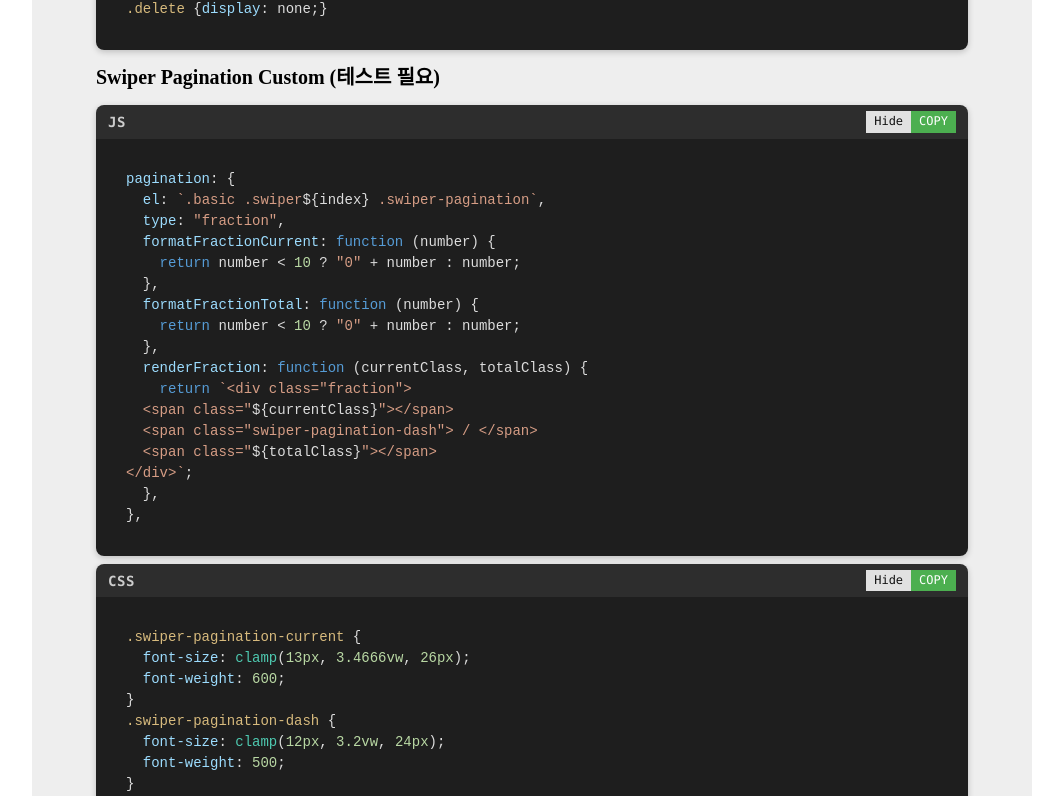
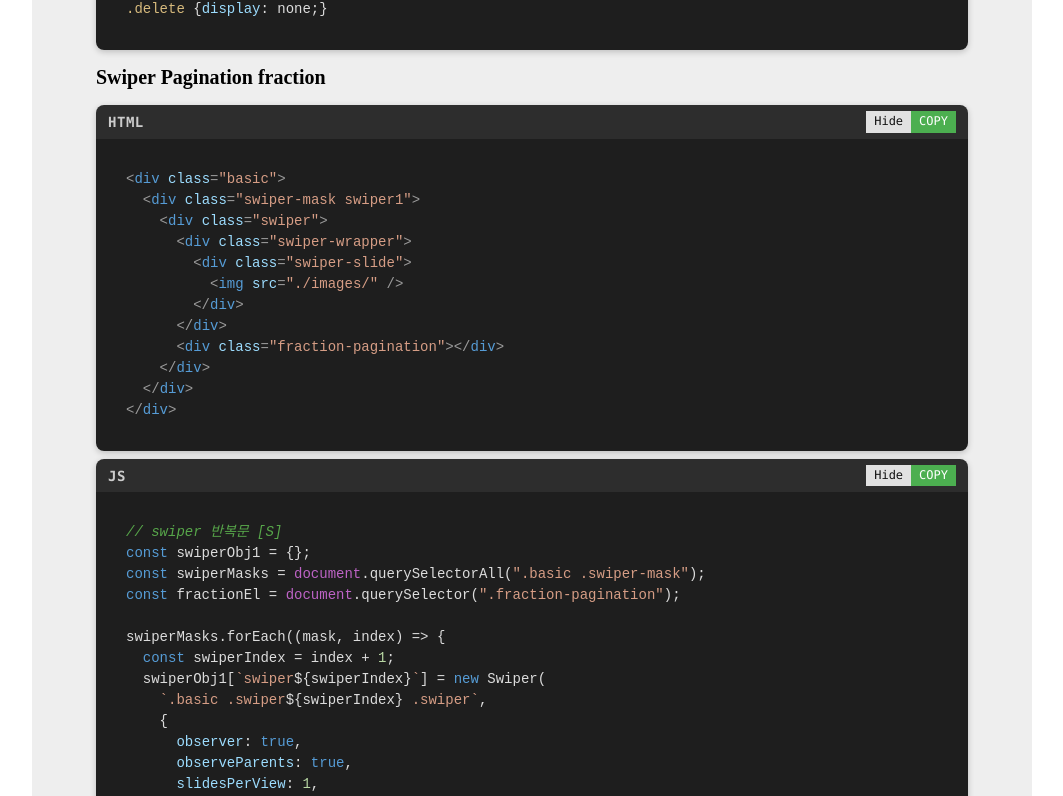
Before and after one commit to sangyeop0529/Px-to-Vw, a React (Vite) app: page / in a window 1280 px wide. Shown: the part 8260-9056 px from the top of the page, without its empty margins (108-1171 px from the left). Built offline with nearby package versions, Linux system fonts and the light colour scheme.

Commit message:
fraction 코드 수정

```diff
--- a/src/codes/codeExamples.ts
+++ b/src/codes/codeExamples.ts
@@ -373,42 +373,67 @@ checkSchedules();
     ],
     [
       {
-        id: "pagination-custom-1",
-        title: "Swiper Pagination Custom (테스트 필요)",
-        type: "JS",
-        code: `pagination: {
-  el: \`.basic .swiper\${index} .swiper-pagination\`,
-  type: "fraction",
-  formatFractionCurrent: function (number) {
-    return number < 10 ? "0" + number : number;
-  },
-  formatFractionTotal: function (number) {
-    return number < 10 ? "0" + number : number;
-  },
-  renderFraction: function (currentClass, totalClass) {
-    return \`<div class="fraction">
-  <span class="\${currentClass}"></span>
-  <span class="swiper-pagination-dash"> / </span>
-  <span class="\${totalClass}"></span>
-</div>\`;
-  },
-},`,
+        id: "pagination-fraction-1",
+        title: "Swiper Pagination fraction",
+        type: "HTML",
+        code: `<div class="basic">
+  <div class="swiper-mask swiper1">
+    <div class="swiper">
+      <div class="swiper-wrapper">
+        <div class="swiper-slide">
+          <img src="./images/" />
+        </div>
+      </div>
+      <div class="fraction-pagination"></div>
+    </div>
+  </div>
+</div>`,
       },
       {
-        id: "pagination-custom-2",
+        id: "pagination-fraction-2",
+        title: "",
+        type: "JS",
+        code: `// swiper 반복문 [S]
+const swiperObj1 = {};
+const swiperMasks = document.querySelectorAll(".basic .swiper-mask");
+const fractionEl = document.querySelector(".fraction-pagination");
+
+swiperMasks.forEach((mask, index) => {
+  const swiperIndex = index + 1;
+  swiperObj1[\`swiper\${swiperIndex}\`] = new Swiper(
+    \`.basic .swiper\${swiperIndex} .swiper\`,
+    {
+      observer: true,
+      observeParents: true,
+      slidesPerView: 1,
+      spaceBetween: Math.floor(window.innerWidth * 0.0),
+      on: {
+        init: function () {
+          updateFraction(this, fractionEl);
+        },
+        slideChange: function () {
+          updateFraction(this, fractionEl);
+        },
+      },
+    }
+  );
+});
+function updateFraction(swiper, fractionEl) {
+  if (!fractionEl) return;
+  const current = swiper.realIndex + 1;
+  const total = swiper.slides.length;
+  fractionEl.innerHTML = \`<img src="./images/fraction/\${current}.png" alt="\${current}/\${total}" />\`;
+}
+// swiper 반복문 [E]`,
+      },
+      {
+        id: "pagination-fraction-3",
         title: "",
         type: "CSS",
-        code: `.swiper-pagination-current {
-  font-size: clamp(13px, 3.4666vw, 26px);
-  font-weight: 600;
-}
-.swiper-pagination-dash {
-  font-size: clamp(12px, 3.2vw, 24px);
-  font-weight: 500;
-}
-.swiper-pagination-total {
-  font-size: clamp(10px, 2.6666vw, 20px);
-  font-weight: 500;
+        code: `.fraction-pagination {
+  width: clamp(27.5px, 7.3333vw, 55px);
+  margin: 0 auto;
+  margin-top: 8vw;
 }`,
       },
     ],
```
